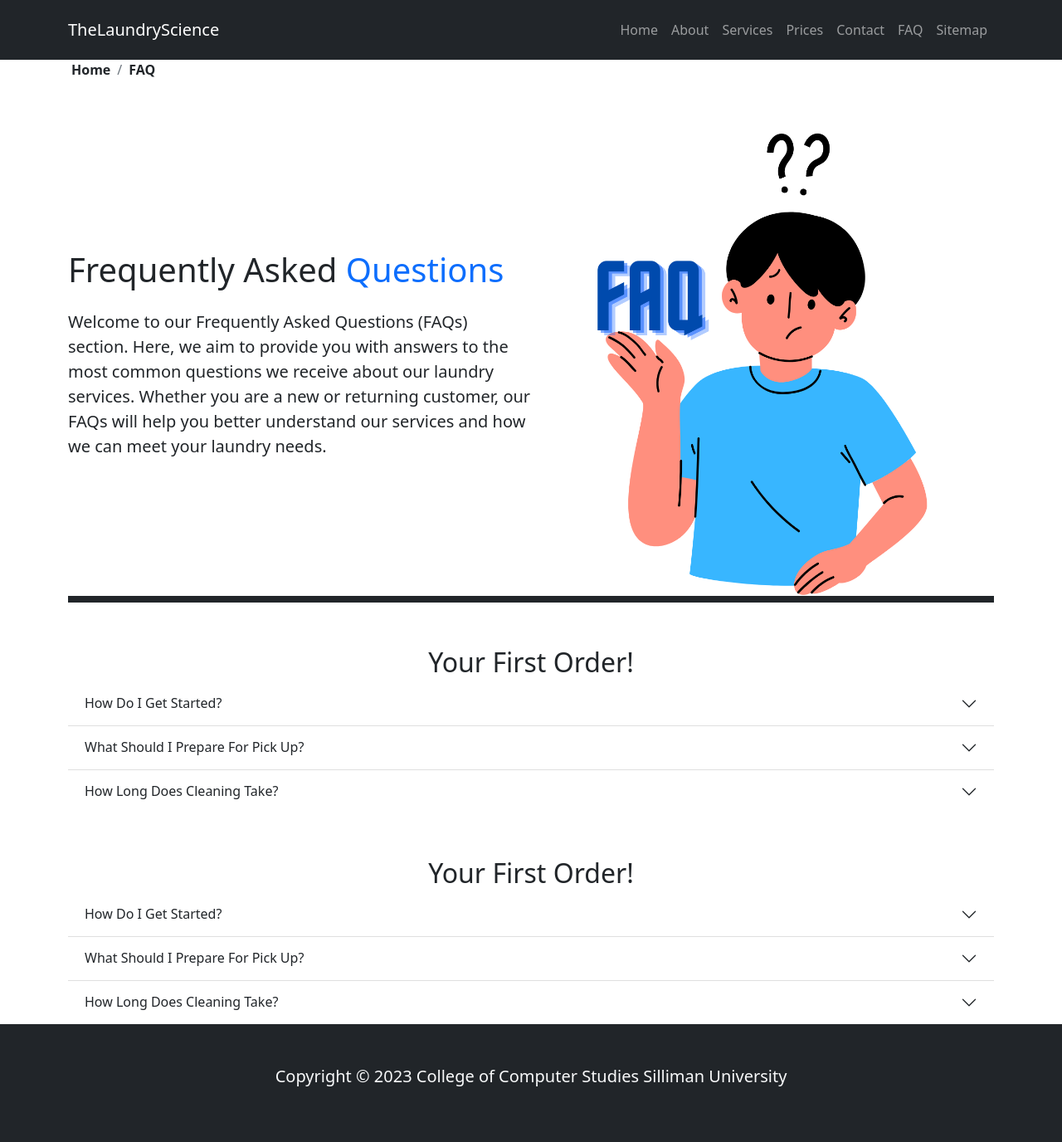
After one commit to Dous13/TheLaundryScience, a PHP site: page /faq.html in a window 1280 px wide. The commit adds this page. Shown: the whole page at 83% size. Run offline with PHP 8.4, Linux system fonts and the light colour scheme; some libraries are stand-ins or nearby versions.

Commit message:
faq page changed

```diff
--- a/About3.html
+++ b/About3.html
@@ -21,11 +21,11 @@
             <div class="collapse navbar-collapse" id="navmenu">
                 <ul class="navbar-nav ms-auto">
                     <li class="nav-item"><a href="index.html" class="nav-link">Home</a></li>
-                    <li class="nav-item"><a href="about.html" class="nav-link">About</a></li>
+                    <li class="nav-item"><a href="Intro.html" class="nav-link">About</a></li>
                     <li class="nav-item"><a href="Services.html" class="nav-link">Services</a></li>
                     <li class="nav-item"><a href="prices.html" class="nav-link">Prices</a></li>
                     <li class="nav-item"><a href="contact.html" class="nav-link">Contact</a></li>
-                    <li class="nav-item"><a href="#FAQ" class="nav-link">FAQ</a></li>
+                    <li class="nav-item"><a href="faq.html" class="nav-link">FAQ</a></li>
                     <li class="nav-item"><a href="#Sitemap" class="nav-link">Sitemap</a></li>
                 </ul>
             </div>
--- a/Intro.html
+++ b/Intro.html
@@ -25,7 +25,7 @@
                     <li class="nav-item"><a href="Services.html" class="nav-link">Services</a></li>
                     <li class="nav-item"><a href="prices.html" class="nav-link">Prices</a></li>
                     <li class="nav-item"><a href="contact.html" class="nav-link">Contact</a></li>
-                    <li class="nav-item"><a href="#FAQ" class="nav-link">FAQ</a></li>
+                    <li class="nav-item"><a href="faq.html" class="nav-link">FAQ</a></li>
                     <li class="nav-item"><a href="#Sitemap" class="nav-link">Sitemap</a></li>
                 </ul>
             </div>
@@ -55,7 +55,7 @@
             Introduction
         </h2>
         <div class="divider py-1 bg-dark"></div>
-        <p class=" display-6 p-4 text-center justify-content-between">
+        <p class=" display-6 p-4 justify-content-evenly lead">
             Welcome to our laundry website, your one-stop-shop for all your laundry needs in the Philippines. We understand that laundry can be a time-consuming and tiresome chore, which is why we are here to make it easy and convenient for you. With our wide range of laundry services, state-of-the-art equipment, and highly trained staff, we strive to provide our customers with the best laundry experience possible.
 
 At our laundry service, we believe that every piece of clothing deserves the utmost care and attention. From the moment you drop off your clothes at our facility, we handle them with the highest level of professionalism and care. Our team of laundry experts carefully inspects each garment to identify the best cleaning method, ensuring that your clothes are cleaned thoroughly and efficiently.
--- a/Services.html
+++ b/Services.html
@@ -25,7 +25,7 @@
                     <li class="nav-item"><a href="Services.html" class="nav-link">Services</a></li>
                     <li class="nav-item"><a href="prices.html" class="nav-link">Prices</a></li>
                     <li class="nav-item"><a href="contact.html" class="nav-link">Contact</a></li>
-                    <li class="nav-item"><a href="#FAQ" class="nav-link">FAQ</a></li>
+                    <li class="nav-item"><a href="faq.html" class="nav-link">FAQ</a></li>
                     <li class="nav-item"><a href="#Sitemap" class="nav-link">Sitemap</a></li>
                 </ul>
             </div>
--- a/Terms&Conditions.html
+++ b/Terms&Conditions.html
@@ -23,9 +23,9 @@
                     <li class="nav-item"><a href="index.html" class="nav-link">Home</a></li>
                     <li class="nav-item"><a href="Intro.html" class="nav-link">About</a></li>
                     <li class="nav-item"><a href="Services.html" class="nav-link">Services</a></li>
-                    <li class="nav-item"><a href="#Prices" class="nav-link">Prices</a></li>
-                    <li class="nav-item"><a href="#Contact" class="nav-link">Contact</a></li>
-                    <li class="nav-item"><a href="#FAQ" class="nav-link">FAQ</a></li>
+                    <li class="nav-item"><a href="prices.html" class="nav-link">Prices</a></li>
+                    <li class="nav-item"><a href="contact.html" class="nav-link">Contact</a></li>
+                    <li class="nav-item"><a href="faq.html" class="nav-link">FAQ</a></li>
                     <li class="nav-item"><a href="#Sitemap" class="nav-link">Sitemap</a></li>
                 </ul>
             </div>
--- a/about.html
+++ b/about.html
@@ -21,11 +21,11 @@
             <div class="collapse navbar-collapse" id="navmenu">
                 <ul class="navbar-nav ms-auto">
                     <li class="nav-item"><a href="index.html" class="nav-link">Home</a></li>
-                    <li class="nav-item"><a href="about.html" class="nav-link">About</a></li>
+                    <li class="nav-item"><a href="Intro.html" class="nav-link">About</a></li>
                     <li class="nav-item"><a href="Services.html" class="nav-link">Services</a></li>
                     <li class="nav-item"><a href="prices.html" class="nav-link">Prices</a></li>
                     <li class="nav-item"><a href="contact.html" class="nav-link">Contact</a></li>
-                    <li class="nav-item"><a href="#FAQ" class="nav-link">FAQ</a></li>
+                    <li class="nav-item"><a href="faq.html" class="nav-link">FAQ</a></li>
                     <li class="nav-item"><a href="#Sitemap" class="nav-link">Sitemap</a></li>
                 </ul>
             </div>
--- a/about2.html
+++ b/about2.html
@@ -21,11 +21,11 @@
             <div class="collapse navbar-collapse" id="navmenu">
                 <ul class="navbar-nav ms-auto">
                     <li class="nav-item"><a href="index.html" class="nav-link">Home</a></li>
-                    <li class="nav-item"><a href="about.html" class="nav-link">About</a></li>
+                    <li class="nav-item"><a href="Intro.html" class="nav-link">About</a></li>
                     <li class="nav-item"><a href="Services.html" class="nav-link">Services</a></li>
                     <li class="nav-item"><a href="prices.html" class="nav-link">Prices</a></li>
                     <li class="nav-item"><a href="contact.html" class="nav-link">Contact</a></li>
-                    <li class="nav-item"><a href="#FAQ" class="nav-link">FAQ</a></li>
+                    <li class="nav-item"><a href="faq.html" class="nav-link">FAQ</a></li>
                     <li class="nav-item"><a href="#Sitemap" class="nav-link">Sitemap</a></li>
                 </ul>
             </div>
--- a/contact.html
+++ b/contact.html
@@ -22,11 +22,11 @@
             <div class="collapse navbar-collapse" id="navmenu">
                 <ul class="navbar-nav ms-auto">
                     <li class="nav-item"><a href="index.html" class="nav-link">Home</a></li>
-                    <li class="nav-item"><a href="about.html" class="nav-link">About</a></li>
+                    <li class="nav-item"><a href="Intro.html" class="nav-link">About</a></li>
                     <li class="nav-item"><a href="Services.html" class="nav-link">Services</a></li>
                     <li class="nav-item"><a href="prices.html" class="nav-link">Prices</a></li>
                     <li class="nav-item"><a href="#" class="nav-link">Contact</a></li>
-                    <li class="nav-item"><a href="#FAQ" class="nav-link">FAQ</a></li>
+                    <li class="nav-item"><a href="faq.html" class="nav-link">FAQ</a></li>
                     <li class="nav-item"><a href="#Sitemap" class="nav-link">Sitemap</a></li>
                 </ul>
             </div>
--- /dev/null
+++ b/faq.html
@@ -0,0 +1,150 @@
+<!DOCTYPE html>
+<html lang="en">
+<head>
+    <meta charset="UTF-8">
+    <meta http-equiv="X-UA-Compatible" content="IE=edge">
+    <meta name="viewport" content="width=device-width, initial-scale=1.0">
+    <title>FAQ</title>
+    <link href="https://cdn.jsdelivr.net/npm/bootstrap@5.0.1/dist/css/bootstrap.min.css" rel="stylesheet" integrity="sha384-+0n0xVW2eSR5OomGNYDnhzAbDsOXxcvSN1TPprVMTNDbiYZCxYbOOl7+AMvyTG2x" crossorigin="anonymous"/>
+    <link rel="stylesheet" href="https://cdn.jsdelivr.net/npm/bootstrap-icons@1.3.0/font/bootstrap-icons.css"/>
+    <link href="https://api.mapbox.com/mapbox-gl-js/v2.1.1/mapbox-gl.css" rel="stylesheet"/>
+    <link rel="stylesheet" href="https://cdn.jsdelivr.net/npm/bootstrap-icons@1.3.0/font/bootstrap-icons.css">
+    <link rel="stylesheet" href="https://cdn.jsdelivr.net/npm/@fortawesome/fontawesome-free@6.2.1/css/fontawesome.min.css" integrity="sha384-QYIZto+st3yW+o8+5OHfT6S482Zsvz2WfOzpFSXMF9zqeLcFV0/wlZpMtyFcZALm" crossorigin="anonymous">
+    <link href="style.css" rel="stylesheet">
+</head>
+<body>
+    <nav class="navbar navbar-expand-lg bg-dark navbar-dark py-3 sticky-top">
+        <div class="container">
+            <a href="index.html" class="navbar-brand">TheLaundryScience</a>
+            <button class="navbar-toggler" type="button" data-bs-toggle="collapse" data-bs-target="#navmenu">
+                <span class="navbar-toggler-icon"></span>
+            </button>
+            <div class="collapse navbar-collapse" id="navmenu">
+                <ul class="navbar-nav ms-auto">
+                    <li class="nav-item"><a href="index.html" class="nav-link">Home</a></li>
+                    <li class="nav-item"><a href="Intro.html" class="nav-link">About</a></li>
+                    <li class="nav-item"><a href="Services.html" class="nav-link">Services</a></li>
+                    <li class="nav-item"><a href="prices.html" class="nav-link">Prices</a></li>
+                    <li class="nav-item"><a href="contact.html" class="nav-link">Contact</a></li>
+                    <li class="nav-item"><a href="#" class="nav-link">FAQ</a></li>
+                    <li class="nav-item"><a href="#Sitemap" class="nav-link">Sitemap</a></li>
+                </ul>
+            </div>
+        </div>
+    </nav>
+
+    <div class="container">
+        <span class="section d-none d-lg-block mx-1">
+            <div class="row">
+                <div class="col">
+                    <nav aria-label="breadcrumb d-md-block">
+                        <ol class="breadcrumb">
+                          <li class="breadcrumb-item"><a href="index.html" class="bread">Home</a></li>
+                          <li class="breadcrumb-item active" aria-current="page"><a href="#" class="bread">FAQ</a></li>
+                        </ol>
+                    </nav>
+                </div>
+            </div>
+        </span>
+    </div>
+
+    <section class="bg-white text-dark p-5 p-lg-0 pt-lg-5 text-center text-sm-start">
+        <div class="container">
+            <div class="d-sm-flex align-items-center justify-content-between">
+                <div>
+                    <h1>Frequently Asked<span class="text-primary"> Questions</span></h1>
+                    <p class="lead my-4">
+                        Welcome to our Frequently Asked Questions (FAQs) section. Here, we aim to provide you with answers to the most common questions we receive about our laundry services. Whether you are a new or returning customer, our FAQs will help you better understand our services and how we can meet your laundry needs.
+                    </p>
+                </div>
+                <img class="img-fluid w-50 d-none d-sm-block" src="FAQ.png" alt=""/>
+            </div>
+            <div class="divider py-1 bg-dark mb-4"></div>
+        </div>
+    </section>
+
+    <div class="container">
+        <div class="lead fs-2 text-center mt-5">Your First Order!</div>
+        <div class="accordion accordion-flush" id="accordionFlushExample">
+            <div class="accordion-item">
+              <h2 class="accordion-header" id="flush-headingOne">
+                <button class="accordion-button collapsed" type="button" data-bs-toggle="collapse" data-bs-target="#flush-collapseOne" aria-expanded="false" aria-controls="flush-collapseOne">
+                  How Do I Get Started?
+                </button>
+              </h2>
+              <div id="flush-collapseOne" class="accordion-collapse collapse" aria-labelledby="flush-headingOne" data-bs-parent="#accordionFlushExample">
+                <div class="accordion-body">Contact us through email or phone, we are happy to help you. Fill out your details to sign up. Once registration is complete, you can start booking your request for pick up.</div>
+              </div>
+            </div>
+            <div class="accordion-item">
+              <h2 class="accordion-header" id="flush-headingTwo">
+                <button class="accordion-button collapsed" type="button" data-bs-toggle="collapse" data-bs-target="#flush-collapseTwo" aria-expanded="false" aria-controls="flush-collapseTwo">
+                  What Should I Prepare For Pick Up?
+                </button>
+              </h2>
+              <div id="flush-collapseTwo" class="accordion-collapse collapse" aria-labelledby="flush-headingTwo" data-bs-parent="#accordionFlushExample">
+                <div class="accordion-body">We suggest you segregate the whites from the colored ones and label items that require hand washing, dry cleaning and ironing. A note for any special instruction in handling your clothes is ideal.</div>
+              </div>
+            </div>
+            <div class="accordion-item">
+              <h2 class="accordion-header" id="flush-headingThree">
+                <button class="accordion-button collapsed" type="button" data-bs-toggle="collapse" data-bs-target="#flush-collapseThree" aria-expanded="false" aria-controls="flush-collapseThree">
+                  How Long Does Cleaning Take?
+                </button>
+              </h2>
+              <div id="flush-collapseThree" class="accordion-collapse collapse" aria-labelledby="flush-headingThree" data-bs-parent="#accordionFlushExample">
+                <div class="accordion-body">We aim to deliver your clothes after 3 days or earlier. If you prefer a same day/next day delivery, an extra fee shall be applied for express service. If you'd prefer later than the standard delivery schedule, just let us know when you want your clothes back.</div>
+              </div>
+            </div>
+          </div>
+    </div>
+
+    <div class="container">
+        <div class="lead fs-2 text-center mt-5">Your First Order!</div>
+        <div class="accordion accordion-flush" id="accordionFlushExample1">
+            <div class="accordion-item">
+              <h2 class="accordion-header" id="flush-heading1">
+                <button class="accordion-button collapsed" type="button" data-bs-toggle="collapse" data-bs-target="#flush-collapse1" aria-expanded="false" aria-controls="flush-collapseOne">
+                  How Do I Get Started?
+                </button>
+              </h2>
+              <div id="flush-collapse1" class="accordion-collapse collapse" aria-labelledby="flush-heading1" data-bs-parent="#accordionFlushExample1">
+                <div class="accordion-body">Contact us through email or phone, we are happy to help you. Fill out your details to sign up. Once registration is complete, you can start booking your request for pick up.</div>
+              </div>
+            </div>
+            <div class="accordion-item">
+              <h2 class="accordion-header" id="flush-heading2">
+                <button class="accordion-button collapsed" type="button" data-bs-toggle="collapse" data-bs-target="#flush-collapse2" aria-expanded="false" aria-controls="flush-collapseTwo">
+                  What Should I Prepare For Pick Up?
+                </button>
+              </h2>
+              <div id="flush-collapse2" class="accordion-collapse collapse" aria-labelledby="flush-heading2" data-bs-parent="#accordionFlushExample1">
+                <div class="accordion-body">We suggest you segregate the whites from the colored ones and label items that require hand washing, dry cleaning and ironing. A note for any special instruction in handling your clothes is ideal.</div>
+              </div>
+            </div>
+            <div class="accordion-item">
+              <h2 class="accordion-header" id="flush-heading3">
+                <button class="accordion-button collapsed" type="button" data-bs-toggle="collapse" data-bs-target="#flush-collapse3" aria-expanded="false" aria-controls="flush-collapseThree">
+                  How Long Does Cleaning Take?
+                </button>
+              </h2>
+              <div id="flush-collapse3" class="accordion-collapse collapse" aria-labelledby="flush-headingThree" data-bs-parent="#accordionFlushExample1">
+                <div class="accordion-body">We aim to deliver your clothes after 3 days or earlier. If you prefer a same day/next day delivery, an extra fee shall be applied for express service. If you'd prefer later than the standard delivery schedule, just let us know when you want your clothes back.</div>
+              </div>
+            </div>
+          </div>
+    </div>
+
+    <footer class="p-5 bg-dark text-light text-center position-relative">
+        <div class="container">
+            <p class="lead">
+                Copyright &copy; 2023 College of Computer Studies Silliman University
+            </p>
+        </div>
+    </footer>
+
+    <script src="main.js"></script>
+    <script src="https://kit.fontawesome.com/a076d05399.js" crossorigin="anonymous"></script>
+    <script src="https://cdn.jsdelivr.net/npm/bootstrap@5.0.2/dist/js/bootstrap.bundle.min.js" integrity="sha384-MrcW6ZMFYlzcLA8Nl+NtUVF0sA7MsXsP1UyJoMp4YLEuNSfAP+JcXn/tWtIaxVXM" crossorigin="anonymous"></script>
+</body>
+</html>
--- a/index.html
+++ b/index.html
@@ -25,7 +25,7 @@
                     <li class="nav-item"><a href="Services.html" class="nav-link">Services</a></li>
                     <li class="nav-item"><a href="prices.html" class="nav-link">Prices</a></li>
                     <li class="nav-item"><a href="contact.html" class="nav-link">Contact</a></li>
-                    <li class="nav-item"><a href="#FAQ" class="nav-link">FAQ</a></li>
+                    <li class="nav-item"><a href="faq.html" class="nav-link">FAQ</a></li>
                     <li class="nav-item"><a href="#Sitemap" class="nav-link">Sitemap</a></li>
                 </ul>
             </div>
--- a/style.css
+++ b/style.css
@@ -120,6 +120,7 @@
     padding-right: 5px;
 }
 
+
 .prices:hover{
     transition: all 0.2s ease-in;
 
```
Also changed, not shown: FAQ.png (added), main.js (added).
